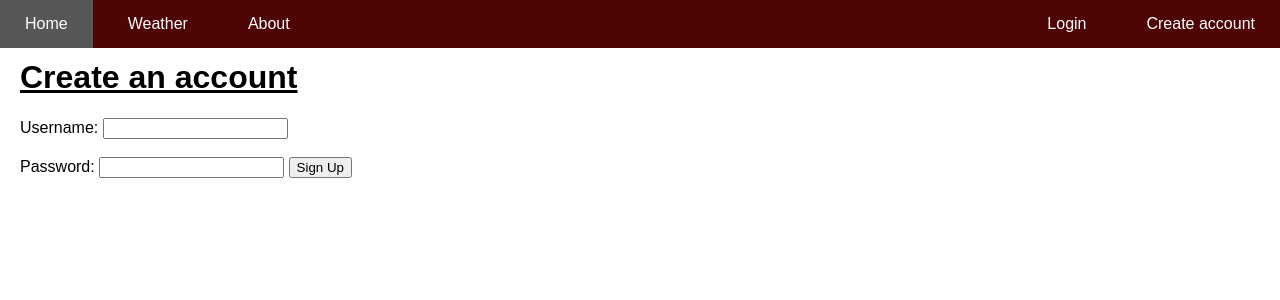
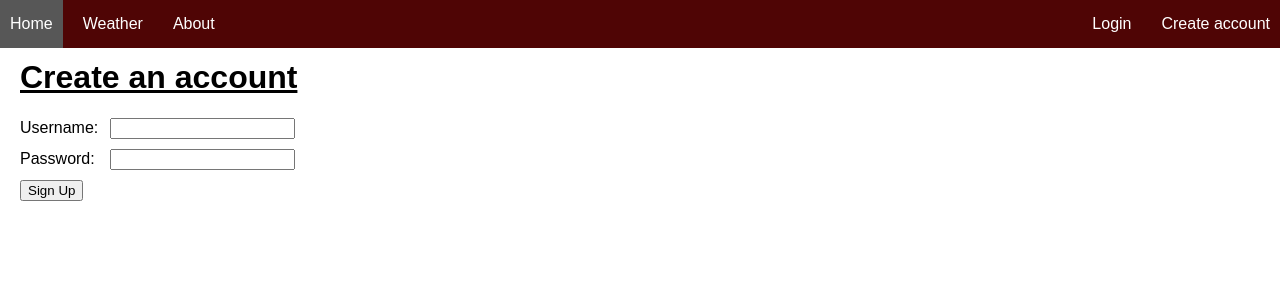
Before and after one commit to Goldyapper/Personal-website, a Flask app: page /register in a window 1280 px wide. Shown: the top 300 px of the page. Run offline with Flask 3, Linux system fonts and the light colour scheme.

Commit message:
fixed alignment of input form bars

```diff
--- a/static/style.css
+++ b/static/style.css
@@ -23,7 +23,7 @@ h1 {
 .navbar a {
     color: white;
     text-align: center;
-    padding: 15px 25px;
+    padding: 15px 10px;
     text-decoration: none;
 }
 .navbar a:hover {
@@ -51,8 +51,27 @@ h1 {
     width: 100%;
     border-radius: 8px;
 }
+
 .container {
     display: grid;
     grid-template-columns: 7fr 3fr; /* 70% text, 30% image */
     gap: 20px;
 }
+form {
+    width: 300px;
+}
+
+.form-group {
+    display: flex;
+    align-items: center;
+    margin-bottom: 10px;
+}
+
+.form-group label {
+    width: 90px; /* Same width for all labels */
+}
+
+
+.form-actions {
+    margin-left: 80px; /* Aligns button with input fields */
+}
--- a/templates/register.html
+++ b/templates/register.html
@@ -9,12 +9,16 @@
     {% endif %}
 
     <form action="/register" method="post">
-        <label for="username">Username:</label>
-        <input type="text" name="username" required />
-        <br>
-        <br>
-        <label for="password">Password: </label>
-        <input type="password" name="password" required />
+        <div class= "form-group">
+            <label for="username">Username:</label>
+            <input type="text" name="username" required />
+        </div>
+        <div class= "form-group">
+            <label for="password">Password: </label>
+            <input type="password" name="password" required />
+        </div>
+        <div class = "form-action">
         <button type="submit">Sign Up</button>
+        </div>
     </form>
 {% endblock %}
```
Also changed, not shown: templates/login.html (+11 -7 lines).
